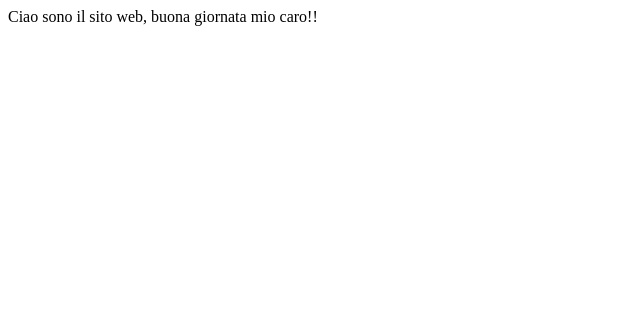
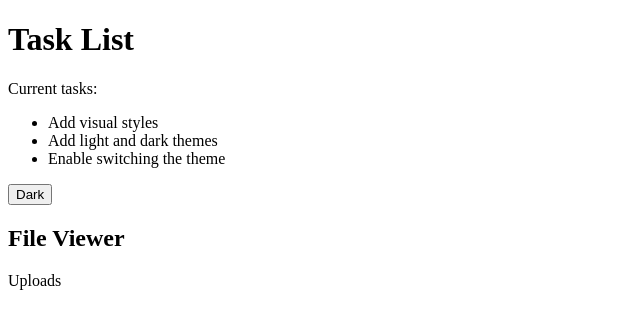
Before and after one commit to RuslanJunior2005/RuslanJunior2005.github.io, a plain HTML site: page index.html in a window 1280 px wide. Shown: the whole page, without its empty margins (0-640 px from the left). Drawn offline with Linux system fonts and the light colour scheme.

Commit message:
Update index.html

```diff
--- a/index.html
+++ b/index.html
@@ -1,8 +1,29 @@
-<html>
-<head>
-<title>Vedimi</title>
-</head>
-<body>
-Ciao sono il sito web, buona giornata mio caro!!
-</body>
+<!DOCTYPE html>
+<html lang="en">
+  <head>
+    <meta charset="utf-8">
+    <meta http-equiv="X-UA-Compatible" content="IE=edge">
+    <meta name="viewport" content="width=device-width, initial-scale=1.0">
+    <title>Simple website</title>
+    <link rel="stylesheet" href="main.css">
+  </head>
+  <body>
+    <h1>Task List</h1>
+    <p id="msg">Current tasks:</p>
+    <ul>
+      <li class="list">Add visual styles</li>
+      <li class="list">Add light and dark themes</li>
+      <li>Enable switching the theme</li>
+    </ul>
+    <div>
+        <button class="btn">Dark</button>
+      </div>
+      <h2 id="tree-label">File Viewer</h2>
+     <div role="tree" aria-labelledby="tree-label">
+     <div role="treeitem" aria-expanded="false" tabindex="0">Uploads</div>
+    </div>
+    <script src="app.js"></script>
+    <noscript>You need to enable JavaScript to view the full site.</noscript>
+  </body>
 </html>
+<body class="light-theme"></body>
```
